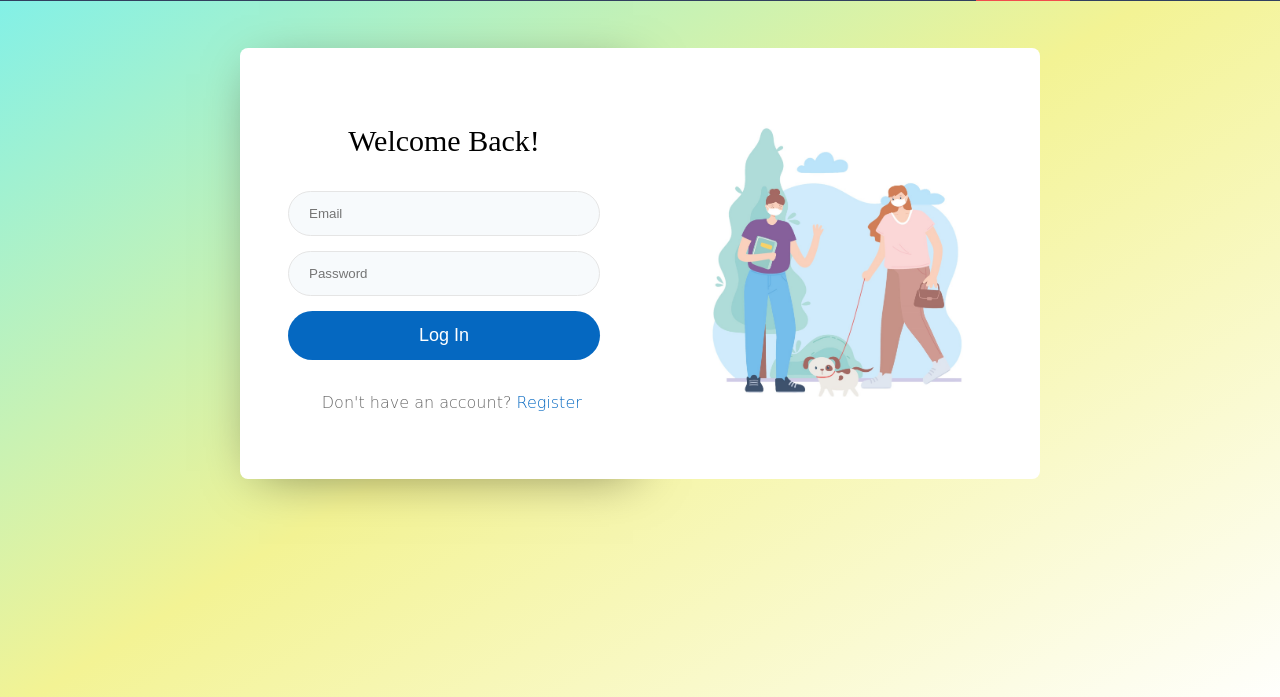
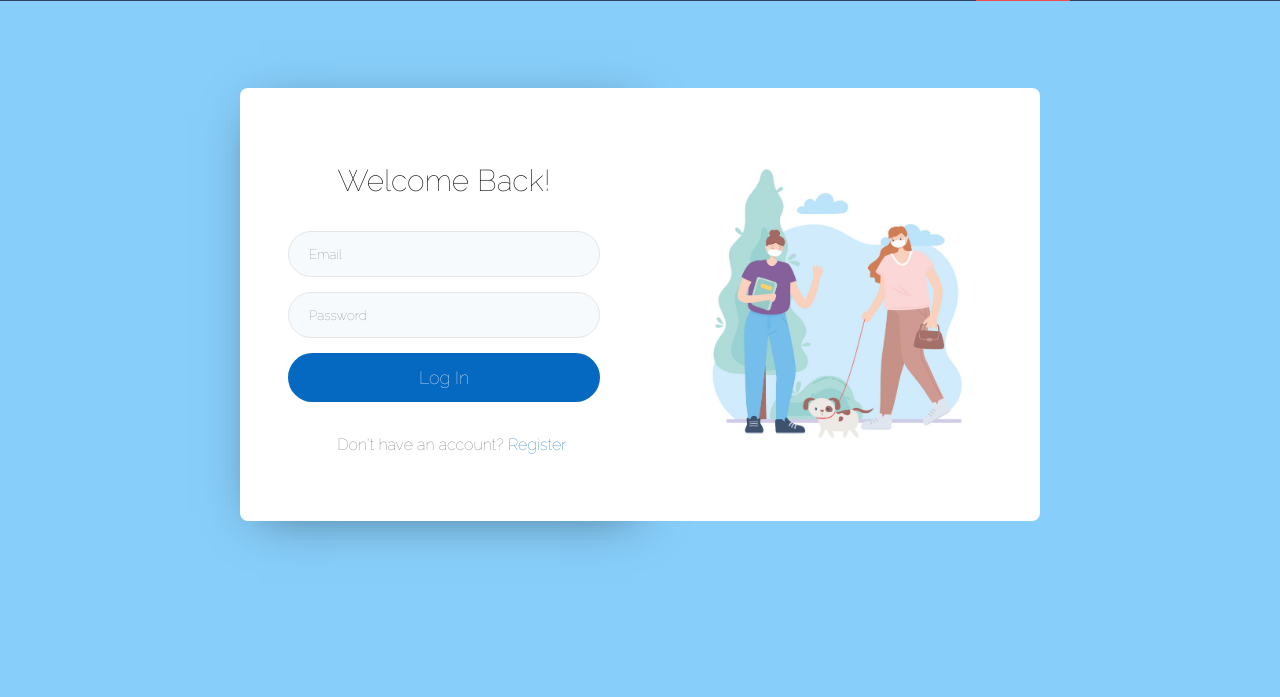
Before and after one commit to ITWS-2110-Group-1-BARK/Project, a PHP site: page /pages/login.html in a window 1280 px wide. Shown: the part 82-779 px from the top of the page. Run offline with PHP 8.4, Linux system fonts and the light colour scheme.

Commit message:
Changed font

```diff
--- a/homepage.html
+++ b/homepage.html
@@ -15,7 +15,7 @@
 	<div class="nav-bar">
 		<img id="logo" src="" alt= "LOGO">
 		<a href="pages/signin"></a>
-		<a href="pages/login">Log-in</a>
+		<a href="pages/login.html">Log-in</a>
 		<a href="pages/profile">Profile</a>
 		<a class = "active" href="homepage.html">Explore</a>
 	</div>
--- a/pages/login.html
+++ b/pages/login.html
@@ -4,6 +4,9 @@
     <meta charset="UTF-8">
     <meta http-equiv="X-UA-Compatible" content="IE=edge">
     <meta name="viewport" content="width=device-width, initial-scale=1.0">
+    <link rel="preconnect" href="https://fonts.googleapis.com">
+    <link rel="preconnect" href="https://fonts.gstatic.com" crossorigin>
+    <link href="https://fonts.googleapis.com/css2?family=Raleway:wght@100&display=swap" rel="stylesheet">
     <title>Log-In</title>
     <link rel="stylesheet" type="text/css" href="/style.css">
 </head>
@@ -27,7 +30,7 @@
                         <input type="password" name="pwd" placeholder="Password">
                         <button class="lbtn" type="submit">Log In</button>
                     </form>
-                    <p class="account">Don't have an account? <a href="#">Register</a></p>
+                    <p class="account">Don't have an account? <a href="signup.html">Register</a></p>
                 </div>
                 <div class="form-img">
                     <img src="/dogs2.jpg" alt="">
--- a/style.css
+++ b/style.css
@@ -530,10 +530,11 @@ body {
 {
   font-size: 12px;
 }
-=======
+
 /* beginning of login page styling */
 
 .login-form {
+  font-family: 'Raleway';
   position: relative;
   min-height: 100vh;
   z-index: 0;
@@ -546,12 +547,14 @@ body {
 }
 
 .cnt {
+  font-family: 'Raleway';
   max-width: 800px;
   margin: 0 auto;
   padding-top: 100px;
 }
 
 .login-form h1{
+  font-family: 'Raleway';
   text-align: center;
   font-size: 2.5em;
   font-weight: 400;
@@ -559,6 +562,7 @@ body {
 }
 
 .login-form h2{
+  font-family: 'Raleway';
   font-size: 30px;
   line-height: 40px;
   margin-bottom: 5px;
@@ -568,12 +572,14 @@ body {
 }
 
 .login-form .main {
+  font-family: 'Raleway';
   position: relative;
   display: flex;
   margin: 30px 0;
 }
 
 .cnt2 {
+  font-family: 'Raleway';
   flex-basis: 50%;
   padding: 3em 3em;
   background: #fff;
@@ -607,6 +613,7 @@ body {
 
 .lbtn,
 input{
+  font-family: 'Raleway';
   border-radius: 35px;
 }
 
@@ -655,8 +662,12 @@ input{
 .login-form button:hover {
   background: lightskyblue;
 }
+p.account {
+  font-family: 'Raleway';
+}
 
 p.account a{
+  font-family: 'Raleway';
   text-align: center;
   padding-top: 20px;
   padding-bottom: 0;
```
